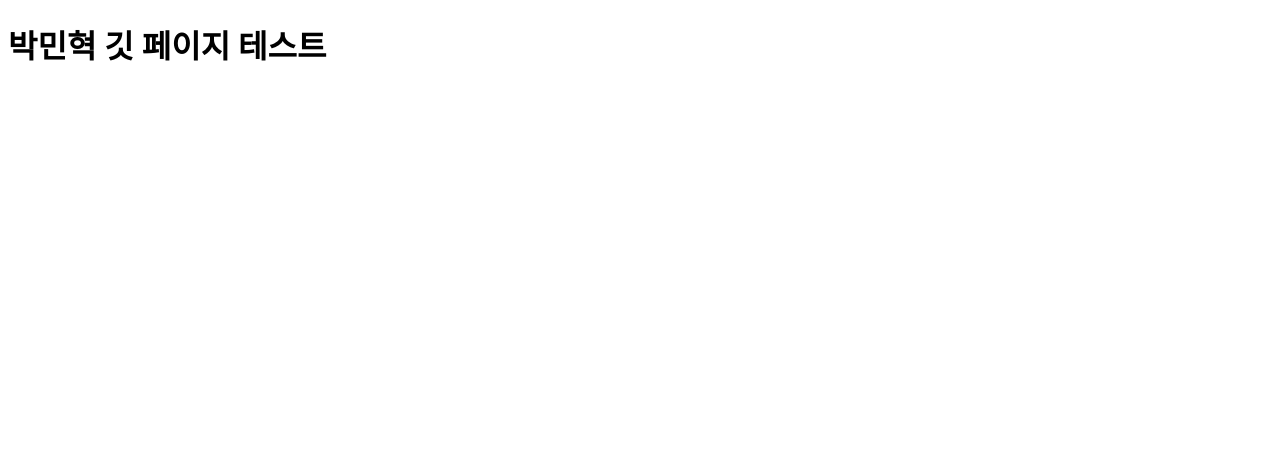
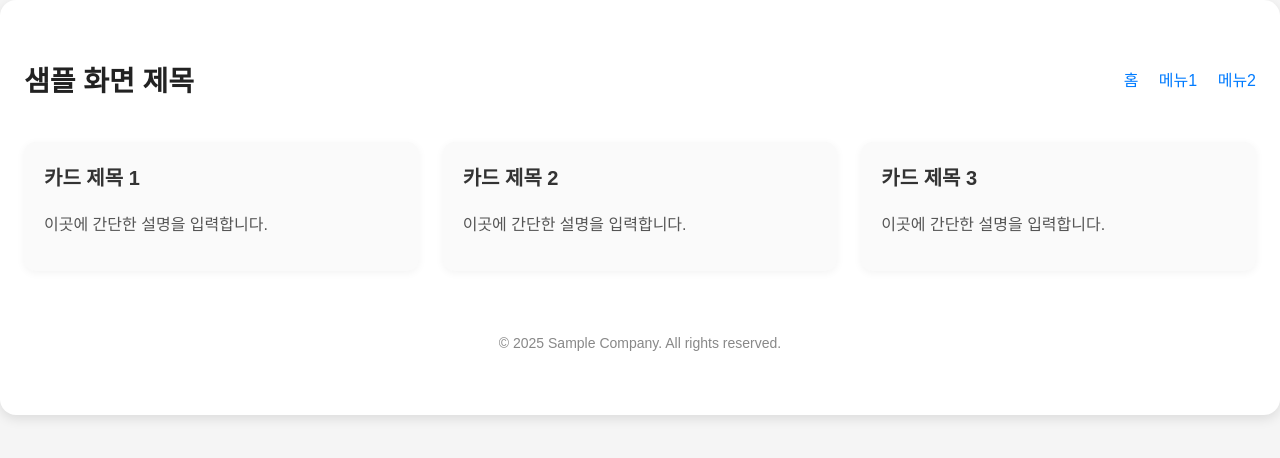
Before and after one commit to PMH-01/minhyeok.github.io, a plain HTML site: page index.html in a window 1280 px wide. Drawn offline with Linux system fonts and the light colour scheme.

Commit message:
Update index.html

```diff
--- a/index.html
+++ b/index.html
@@ -1,11 +1,96 @@
 <!DOCTYPE html>
 <html lang="ko">
 <head>
-    <meta charset="UTF-8">
-    <meta name="viewport" content="width=device-width, initial-scale=1.0">
-    <title>minhyeok_git</title>
+  <meta charset="UTF-8" />
+  <meta name="viewport" content="width=device-width, initial-scale=1.0" />
+  <title>레이아웃 예시</title>
+  <style>
+    body {
+      margin: 0;
+      font-family: 'Noto Sans KR', sans-serif;
+      background-color: #f5f5f5;
+    }
+    .container {
+      max-width: 1280px;
+      margin: 0 auto;
+      padding: 40px 24px;
+      background-color: #fff;
+      box-shadow: 0 4px 12px rgba(0, 0, 0, 0.1);
+      border-radius: 16px;
+    }
+    header {
+      display: flex;
+      justify-content: space-between;
+      align-items: center;
+      margin-bottom: 24px;
+    }
+    header h1 {
+      font-size: 28px;
+      color: #222;
+    }
+    nav a {
+      margin-left: 16px;
+      text-decoration: none;
+      color: #007bff;
+      font-weight: 500;
+    }
+    .content {
+      display: grid;
+      grid-template-columns: repeat(auto-fit, minmax(300px, 1fr));
+      gap: 24px;
+    }
+    .card {
+      background-color: #fafafa;
+      padding: 20px;
+      border-radius: 12px;
+      box-shadow: 0 2px 8px rgba(0, 0, 0, 0.05);
+    }
+    .card h3 {
+      margin-top: 0;
+      font-size: 20px;
+      color: #333;
+    }
+    .card p {
+      color: #555;
+    }
+    footer {
+      text-align: center;
+      padding: 24px;
+      margin-top: 40px;
+      font-size: 14px;
+      color: #888;
+    }
+  </style>
 </head>
 <body>
-    <h1>박민혁 깃 페이지 테스트</h1>
+  <div class="container">
+    <header>
+      <h1>샘플 화면 제목</h1>
+      <nav>
+        <a href="#">홈</a>
+        <a href="#">메뉴1</a>
+        <a href="#">메뉴2</a>
+      </nav>
+    </header>
+
+    <section class="content">
+      <div class="card">
+        <h3>카드 제목 1</h3>
+        <p>이곳에 간단한 설명을 입력합니다.</p>
+      </div>
+      <div class="card">
+        <h3>카드 제목 2</h3>
+        <p>이곳에 간단한 설명을 입력합니다.</p>
+      </div>
+      <div class="card">
+        <h3>카드 제목 3</h3>
+        <p>이곳에 간단한 설명을 입력합니다.</p>
+      </div>
+    </section>
+
+    <footer>
+      &copy; 2025 Sample Company. All rights reserved.
+    </footer>
+  </div>
 </body>
 </html>
```
